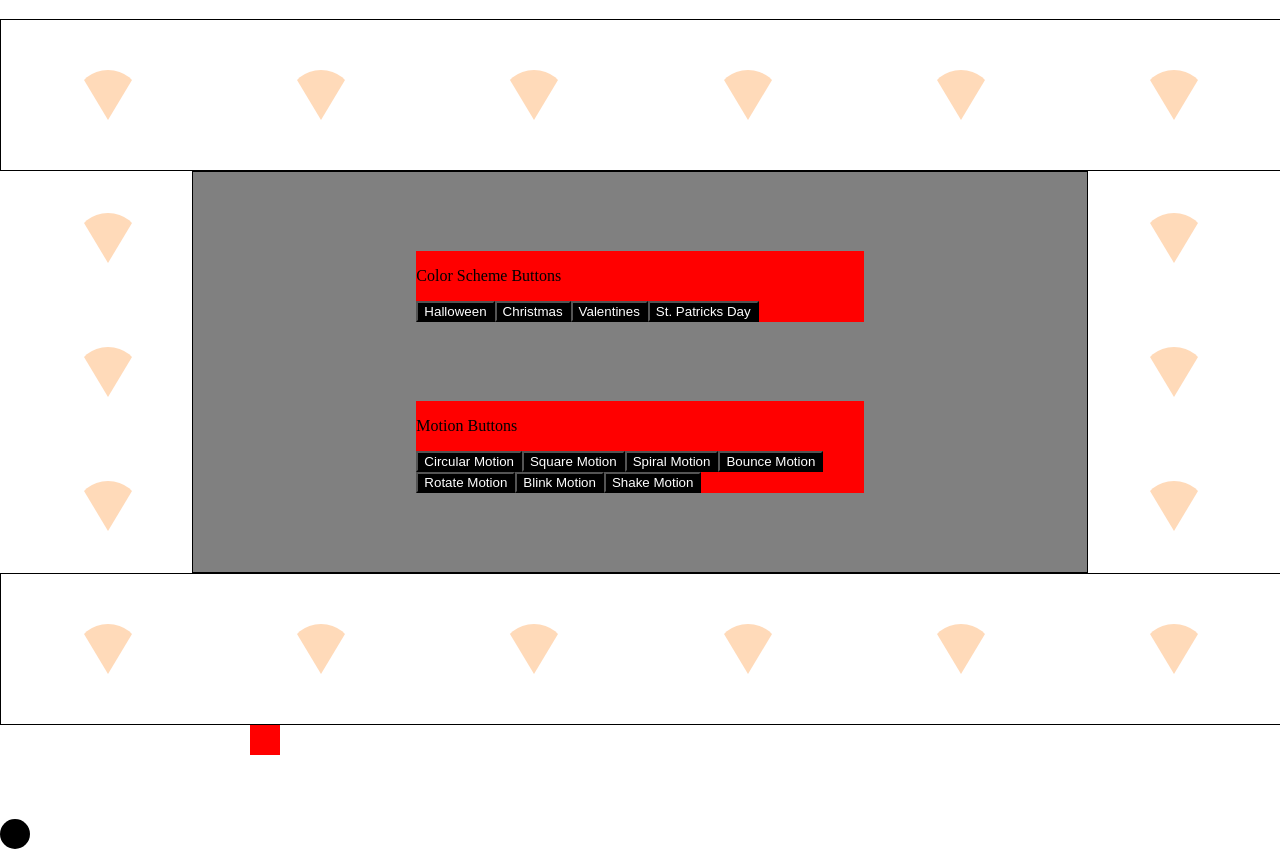
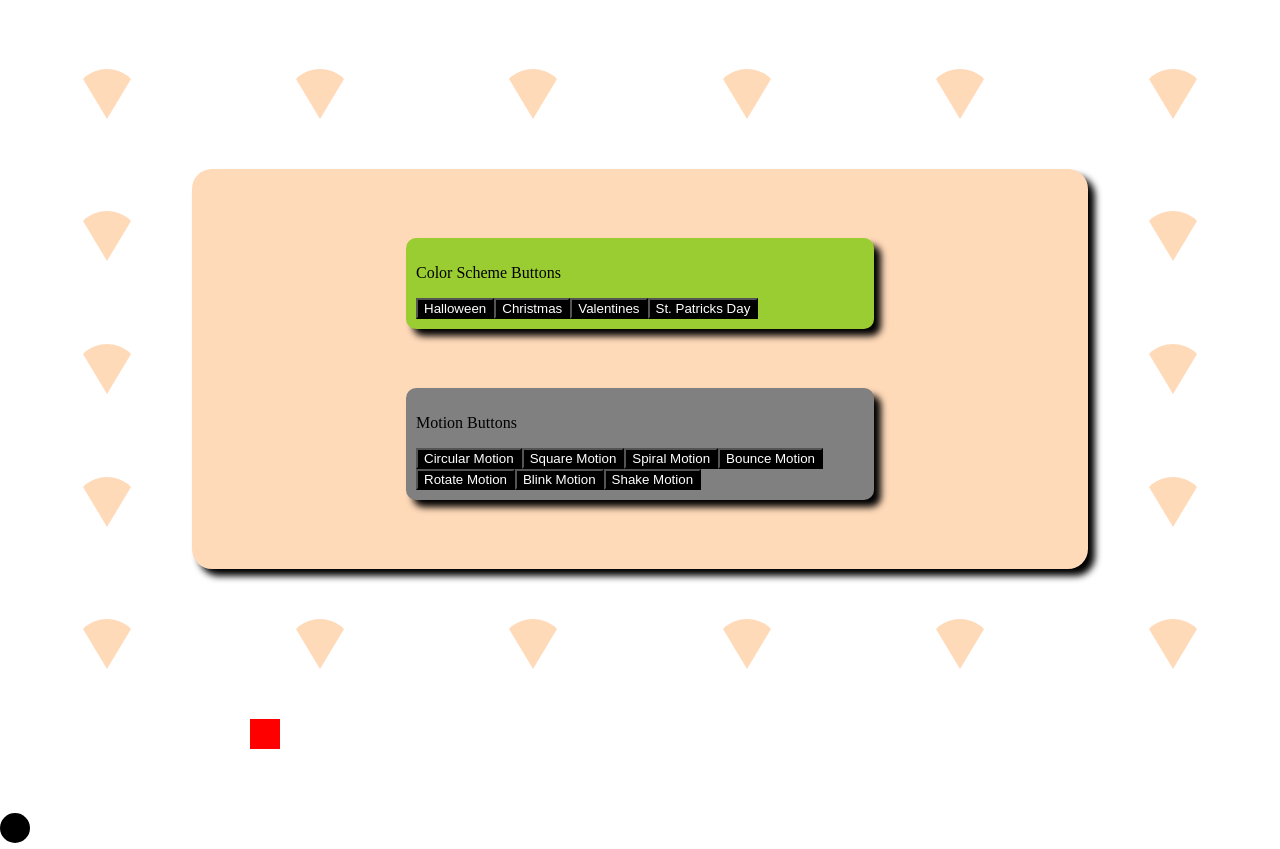
Before and after one commit to audiomuse1/portfolio-project-colorify-app, a website: page index.html in a window 1280 px wide. Shown: the part 61-910 px from the top of the page. Drawn offline with nearby package versions, Linux system fonts and the light colour scheme.

Commit message:
offset now applies as screen resized

```diff
--- a/index.css
+++ b/index.css
@@ -45,7 +45,6 @@ body {
     padding-bottom: 40px;
     width: 100%;
     height:auto;
-    border: 1px solid black;
     display: flex;
     flex-wrap: wrap;
     justify-content: space-around;
@@ -59,6 +58,8 @@ body {
     display: flex;
     flex-direction: row;
   }
+
+
 
   .container__sidebar {
     width: 15%;
@@ -83,7 +84,9 @@ body {
   .button-section {
     width: 70%;
     height: 40vh;
-    background-color: gray;
+    background-color: peachpuff;
+    box-shadow: 7px 7px 7px black;
+    border-radius: 20px;
     display: flex;
     flex-direction: column;
   }
@@ -92,9 +95,21 @@ body {
     width: 50%;
     height: auto;
     margin: auto;
-    background-color: red;
   }
 
+  .container--colors {
+    background-color: yellowgreen;
+    border-radius: 10px;
+    padding: 10px;
+    box-shadow: 7px 7px 7px black;
+  }
+
+  .container--motions {
+    background-color: gray;
+    border-radius: 10px;
+    padding: 10px;
+    box-shadow: 7px 7px 7px black;
+  }
 
   .button {
     width: auto;
--- a/src/index.js
+++ b/src/index.js
@@ -47,52 +47,50 @@
 
 
   function alignSidebar() {
-
     var topRow = document.querySelectorAll('.container--lightbulbs')[0];
     var topRowLeftBulb = topRow.querySelectorAll('.container__lightbulb')[0];
     var topRowRightBulb = topRow.querySelectorAll('.container__lightbulb')[5];
 
-
     var leftSidebar = document.querySelector('.container__sidebar--left');
     var leftSidebarLightbulbs = leftSidebar.querySelectorAll('.container__lightbulb');
 
-
-
-
     if (topRowLeftBulb && leftSidebarLightbulbs.length > 0) {
-    console.log("hi");
       var firstLightbulbRect = topRowLeftBulb.getBoundingClientRect();
-    var lastLightbulbRect = topRowRightBulb.getBoundingClientRect();
       var sidebarRect = leftSidebar.getBoundingClientRect();
 
       var offsetX = firstLightbulbRect.left - sidebarRect.left;
 
-    console.log(offsetX )
-
       leftSidebarLightbulbs.forEach(function(lightbulb) {
-      lightbulb.style.marginLeft = offsetX + 'px'
+        lightbulb.style.marginLeft = offsetX + 'px';
       });
     }
-
 
     var rightSidebar = document.querySelector('.container__sidebar--right');
     var rightSidebarLightbulbs = rightSidebar.querySelectorAll('.container__lightbulb');
 
     if (topRowRightBulb && rightSidebarLightbulbs.length > 0) {
-    console.log("yoi");
       var lastLightbulbRect = topRowRightBulb.getBoundingClientRect();
       var sidebarRect = rightSidebar.getBoundingClientRect();
 
       var offsetXLast = lastLightbulbRect.left - sidebarRect.left;
-    console.log("yo",offsetXLast)
 
       rightSidebarLightbulbs.forEach(function(lightbulb) {
-      lightbulb.style.marginLeft = offsetXLast + 'px'
+        lightbulb.style.marginLeft = offsetXLast + 'px';
       });
     }
   }
 
-alignSidebar();
+  function addResizeListener(callback) {
+    let timeoutId;
+
+    window.addEventListener("resize", () => {
+      clearTimeout(timeoutId);
+      timeoutId = setTimeout(callback, 200); // Delay the callback execution to handle resize end
+    });
+  }
+
+  addResizeListener(alignSidebar);
+  alignSidebar(); // Initial alignment
 
 
 
```
Lines whose indentation alone changed are shown as unchanged.
